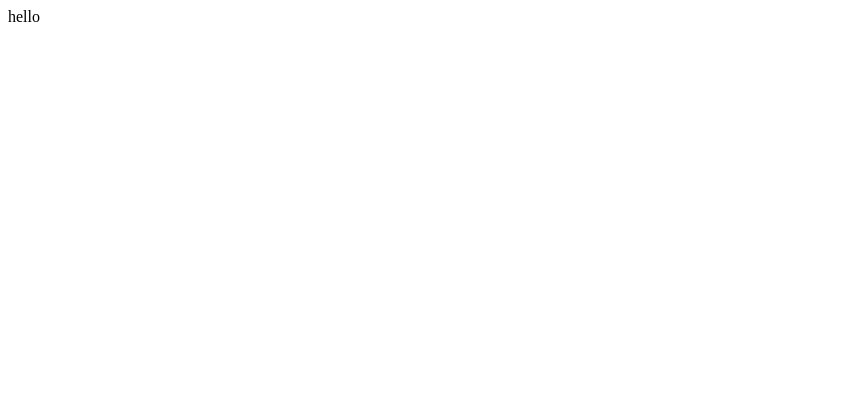
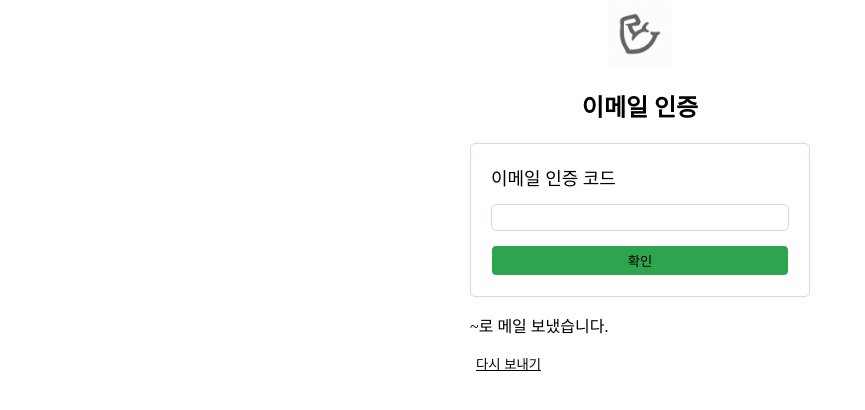
Before and after one commit to hyeongjun3/workout_scheduler, a plain HTML site: page workout-stie/validation.html in a window 1280 px wide. Shown: the whole page, without its empty margins (0-865 px from the left). Drawn offline with Linux system fonts and the light colour scheme.

Commit message:
Title : [New Feature] 이메일 인증 UI컴포넌트
Description :
이메일 인증 UI 컴포넌트 완성
추후에 root 값 저장하는 default css 저장 후 적용할 것

Estimated MD : 1H

Real MD : 20M

```diff
--- /dev/null
+++ b/workout-stie/styles/validation.css
@@ -0,0 +1,64 @@
+:root{
+  /* --blue-color : ~~~; */
+  --grey-color : #F6CECE;
+  --button-enable : #2ea44f;
+  /* --font-medium : ~~~; */
+  --font-medium : 12px;
+  /* --side-padding : ~~~; */
+}
+
+body {
+  margin : 0px;
+}
+
+.verfication_window {
+  width : 340px;
+  margin : auto;
+}
+
+.verfication_logo {
+  display: block;
+  width : 20%;
+  margin: auto;
+}
+
+.verfication_window > h2 {
+  text-align: center;
+}
+
+.verification_form {
+  box-sizing: border-box;
+  border: 1px solid var(--grey-color);
+  border-radius: 5px;
+  display: flex;
+  flex-direction: column;
+  padding : 20px;
+  height :154px;
+  justify-content: space-between;
+}
+
+.verification_form > p {
+  font-size : 18px;
+  margin: 0px;
+}
+
+.verification_form > input {
+  box-sizing: border-box;
+  padding : 5px 12px;
+  border: 1px solid var(--grey-color);;
+  border-radius: 5px;
+}
+
+.verification_form > button {
+  box-sizing: border-box;
+  padding : 5px 12px;
+  background-color: var(--button-enable);
+  border : 1px solid white;
+  border-radius: 5px;
+}
+
+.resend {
+  background: none;
+  border : none;
+  text-decoration: underline;
+}
--- a/workout-stie/validation.html
+++ b/workout-stie/validation.html
@@ -4,9 +4,20 @@
   <meta charset="UTF-8">
   <meta http-equiv="X-UA-Compatible" content="IE=edge">
   <meta name="viewport" content="width=device-width, initial-scale=1.0">
+  <link rel="stylesheet" href="./styles/validation.css">
   <title>Document</title>
 </head>
 <body>
-  hello
+  <div class="verfication_window">
+    <img src="./image/logo.png" alt="logo" class="verfication_logo">
+    <h2>이메일 인증</h2>
+    <div class="verification_form">
+      <p>이메일 인증 코드</p>
+      <input type="text" name="verfication_code" id="verfication_code">
+      <button>확인</button>
+    </div>
+    <p>~로 메일 보냈습니다.</p>
+    <button class="resend">다시 보내기</button>
+  </div>
 </body>
 </html>
```
Also changed, not shown: workout-stie/scripts/login.js (+8 -8 lines).
